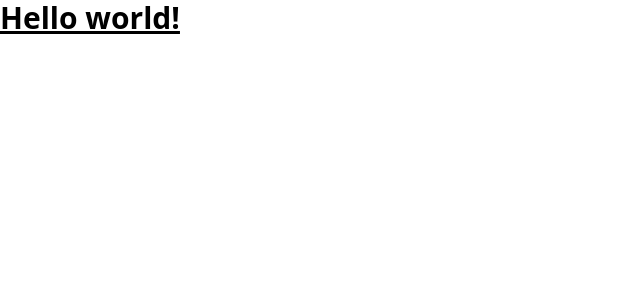
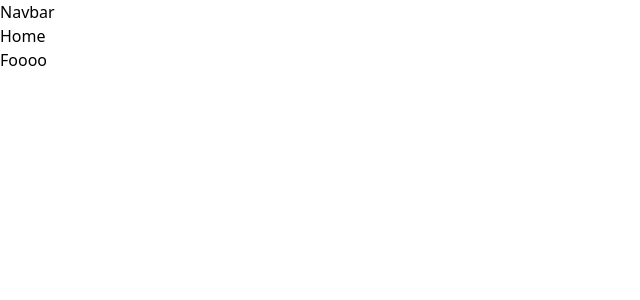
Before and after one commit to OlgaMinaievaWebDev/BooksCafe, a React (Vite) app: page / in a window 1280 px wide. Shown: the top 300 px of the page, without its empty margins (0-640 px from the left). Built offline with nearby package versions, Linux system fonts and the light colour scheme.

Commit message:
react router dom installed and routes are created

```diff
--- a/package.json
+++ b/package.json
@@ -13,6 +13,7 @@
     "@tailwindcss/vite": "^4.1.0",
     "react": "^19.0.0",
     "react-dom": "^19.0.0",
+    "react-router-dom": "^7.4.1",
     "tailwindcss": "^4.1.0"
   },
   "devDependencies": {
--- a/src/App.jsx
+++ b/src/App.jsx
@@ -1,9 +1,7 @@
+import Routes from "./routes"
+
 function App() {
-  return (
-    <div>
-      <h1 class="text-3xl font-bold underline">Hello world!</h1>
-    </div>
-  );
+  return  <Routes/>
 }
 
 export default App
--- /dev/null
+++ b/src/components/Footer.jsx
@@ -0,0 +1,9 @@
+function Footer() {
+ return (
+  <div>
+   Foooo
+  </div>
+ )
+}
+
+export default Footer
--- /dev/null
+++ b/src/layouts/AuthLayout.jsx
@@ -0,0 +1,12 @@
+import { Outlet } from "react-router-dom"
+
+function AuthLayout() {
+ return (
+  <div>
+   <h1>Auth</h1>
+   <Outlet/>
+  </div>
+ )
+}
+
+export default AuthLayout
--- /dev/null
+++ b/src/layouts/Root.jsx
@@ -0,0 +1,18 @@
+import { Outlet } from "react-router-dom";
+import Navbar from "../components/Navbar";
+import Footer from "../components/Footer";
+
+
+function Root() {
+ return (
+  <>
+   <Navbar/>
+   <main>
+    <Outlet/>
+   </main>
+   <Footer/>
+  </>
+ )
+}
+
+export default Root
--- a/src/routes/index.jsx
+++ b/src/routes/index.jsx
@@ -0,0 +1,47 @@
+import { createBrowserRouter, RouterProvider } from "react-router-dom"
+import Root from "../layouts/Root"
+import Home from "../pages/Home"
+import BookDetails from "../pages/BookDetails"
+import UserCabinet from "../pages/UserCabinet"
+import AuthLayout from "../layouts/AuthLayout"
+import Login from "../pages/Login"
+import Signup from "../pages/Signup"
+
+const router = createBrowserRouter([
+ {
+  path: '/',
+  Component: Root, //Main Layout
+  children: [
+   {
+    index: true,
+    Component: Home
+   },
+   {
+    path: 'book:id',
+    Component: BookDetails
+   },
+   {
+    path: 'cabinet',
+    Component: UserCabinet
+   },
+   {
+    path: 'auth',
+    Component: AuthLayout,
+    children: [
+     {
+      path: 'login',
+      Component: Login
+     },
+     {
+      path: 'signup',
+      Component: Signup
+     }
+    ]
+   }
+  ]
+ },
+
+])
+
+const Routes = () => <RouterProvider router={router} />;
+export default Routes;
```
Also changed, not shown: 1 other file (tests, documents, lock files or other folders).
